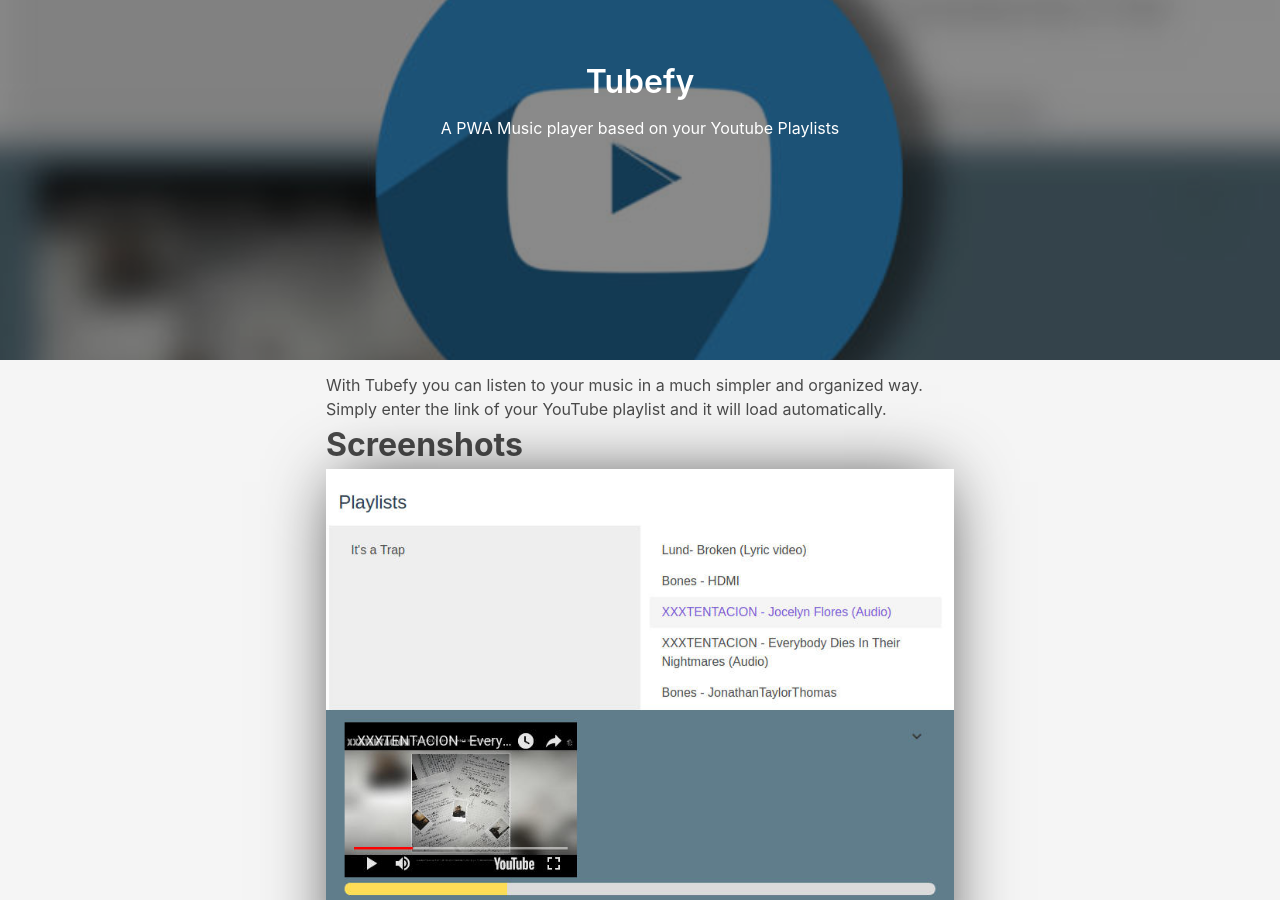
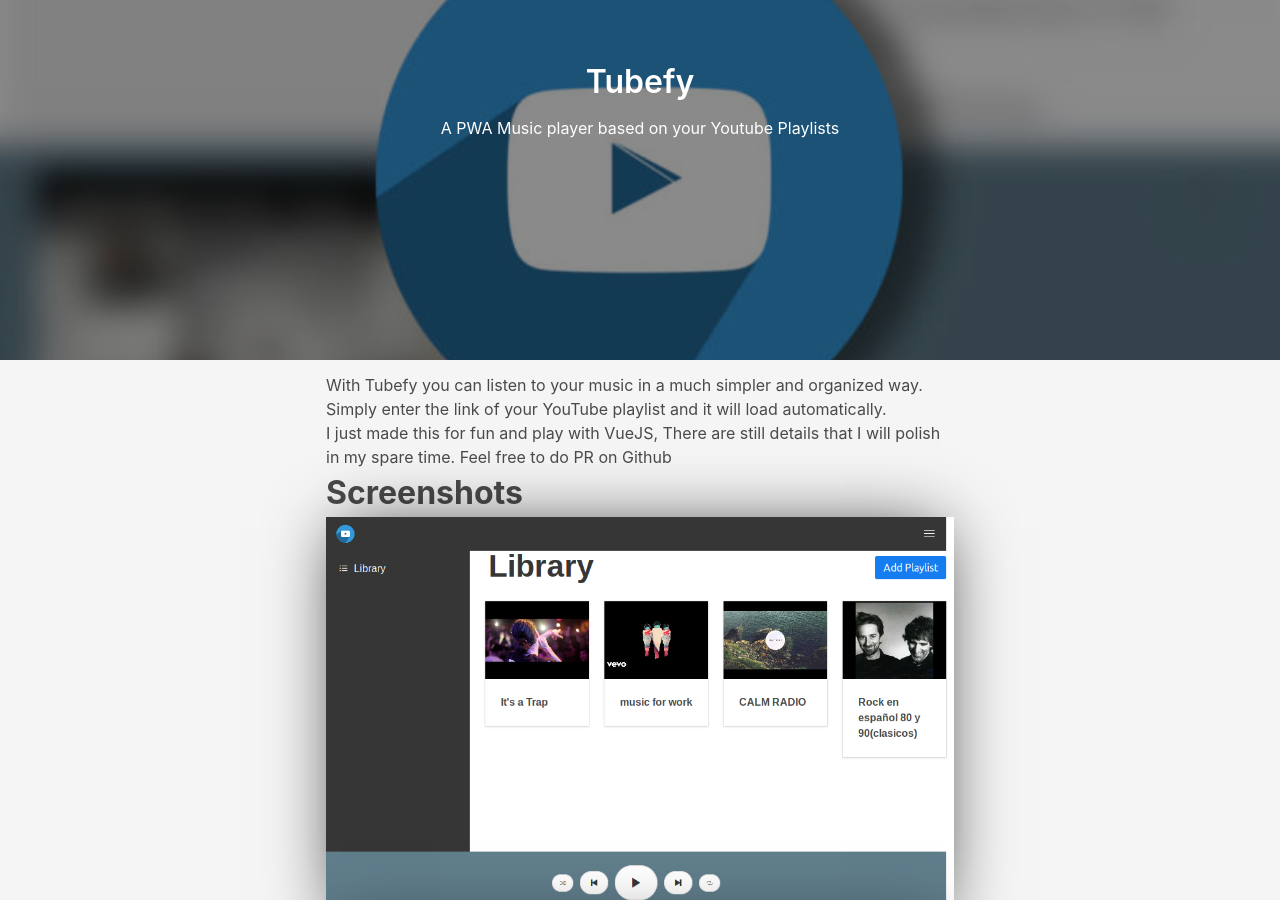
Before and after one commit to LuisHCK/luishck.github.io, a Jekyll site: the page built from projects/tubefy.md, in a window 1280 px wide and 900 px high. Built offline with Jekyll 4.4.1, drawn with Linux system fonts in a browser that asks for light colours; a style sheet for code colours, icons or effects is not loaded; some of the changed text lies outside the part shown.

Commit message:
some updates

```diff
--- a/_includes/components/custom-button.html
+++ b/_includes/components/custom-button.html
@@ -1,5 +1,5 @@
 <div style="padding-top: 10pt">
-  <a href="{{ include.url }}" class="button is-rounded is-{{ include.color }}">
+  <a target="_blank" href="{{ include.url }}" class="button is-rounded is-{{ include.color }}">
     <span>{{ include.text }}</span>
   </a>
 </div>
--- a/_layouts/project.html
+++ b/_layouts/project.html
@@ -18,7 +18,6 @@
       </div>
     </div>
   </div>
-  {% include footer.html %}
-  {% include analytics.html %}
+  {% include footer.html %} {% include analytics.html %}
 
 </body>
--- a/projects/tubefy.md
+++ b/projects/tubefy.md
@@ -12,8 +12,21 @@
 With Tubefy you can listen to your music in a much simpler and organized way.
 Simply enter the link of your YouTube playlist and it will load automatically.
 
+I just made this for fun and play with VueJS, There are still details that I will polish in my spare time.
+Feel free to do PR on Github
+
+
 # Screenshots
 
-![Tubefy Screenshot](/assets/img/projects/Tubefy_Screenshot.jpg)
+* ![Tubefy Screenshot](/assets/img/projects/Screenshot_2018-07-10 tubefy.png)
+* ![Tubefy Screenshot](/assets/img/projects/Screenshot_2018-07-10 tubefy(1).png)
 
-{% include components/custom-button.html color="primary" link="https://luishck.github.io/tubefy" text="Try It" %}
+## ToDo:
++ ~~Import Youtube Playlists~~
++ ~~Custom Youtube Player controllers~~
++ Add a new song to list
++ Better UI/UX
+
+  <a target="_blank" href="https://luishck.github.io/tubefy" class="button is-rounded is-info">
+    <span>Try It</span>
+  </a>
```
Also changed, not shown: Gemfile.lock, _config.yml (line endings or trailing spaces), assets/img/projects/Screenshot_2018-07-10 tubefy(1).png (added), assets/img/projects/Screenshot_2018-07-10 tubefy.png (added), 1 other file.
